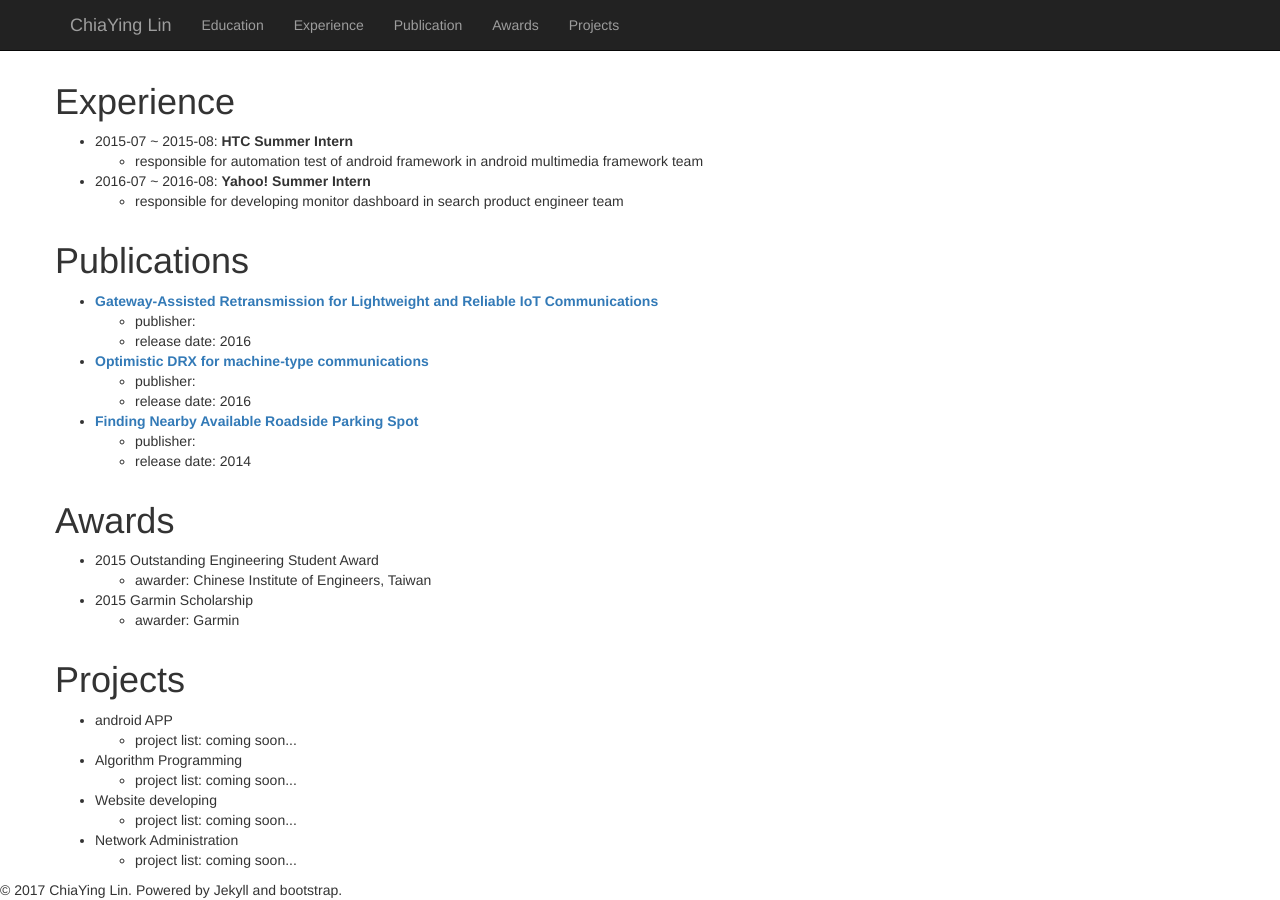
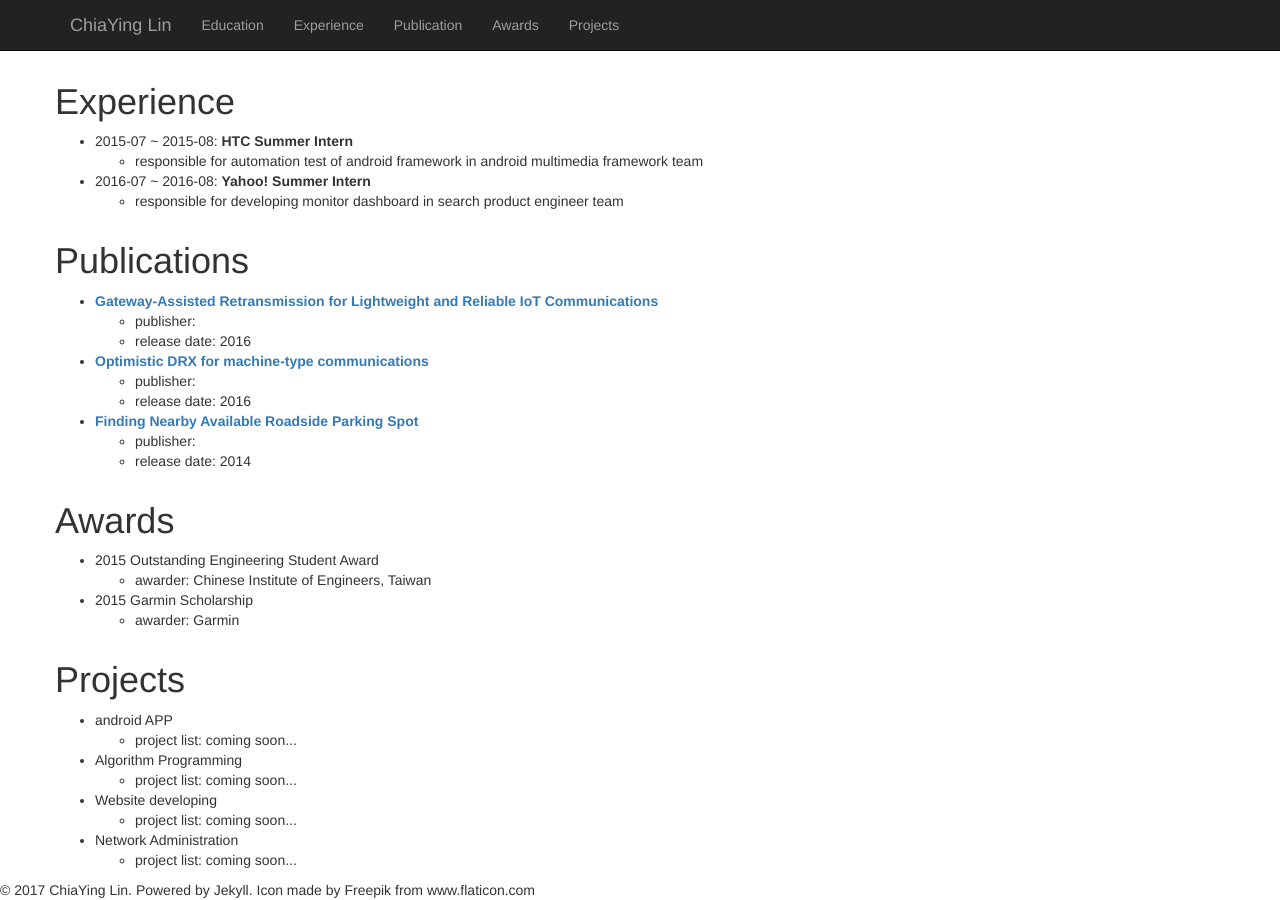
Before and after one commit to zeroplusone/zeroplusone.github.io, a Jekyll site: the page built from index.html, in a window 1280 px wide and 900 px high, scrolled down 738 px. Built offline with Jekyll 4.4.1, drawn with Linux system fonts in a browser that asks for light colours; comment, search, counter and statistics services are not loaded.

Commit message:
change icon

```diff
--- a/_includes/footer.html
+++ b/_includes/footer.html
@@ -1,3 +1,3 @@
 <footer>
-    © 2017 ChiaYing Lin. Powered by Jekyll and bootstrap.
+    © 2017 ChiaYing Lin. Powered by Jekyll. Icon made by Freepik from www.flaticon.com
 </footer>
```
Also changed, not shown: img/favicon.ico.
